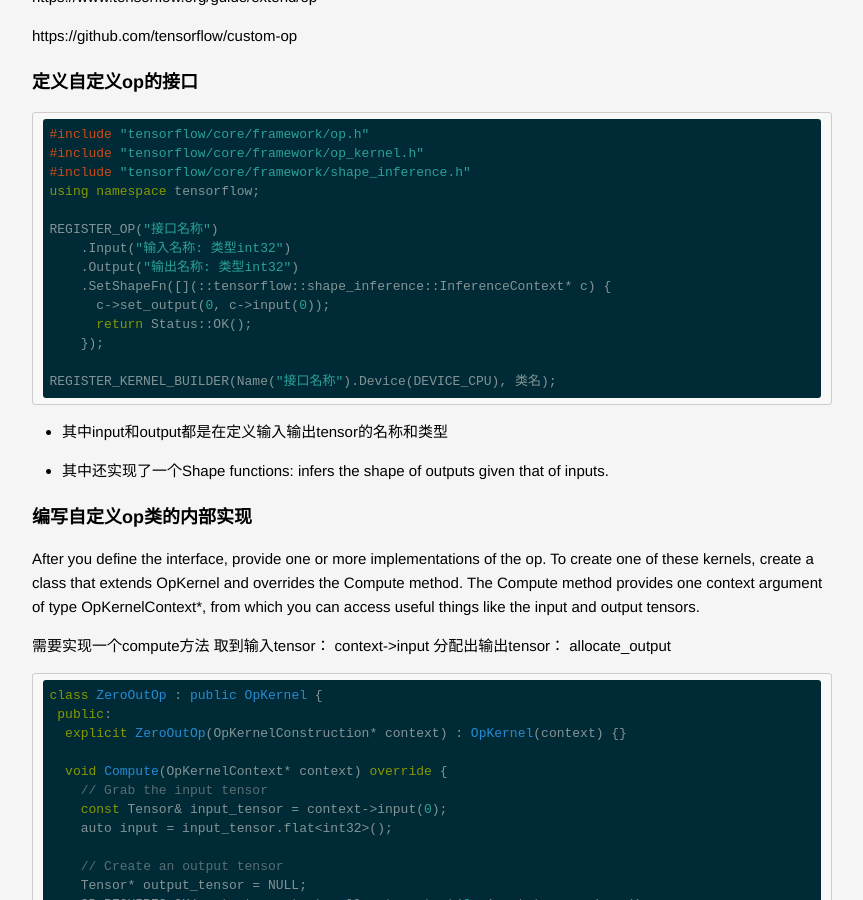
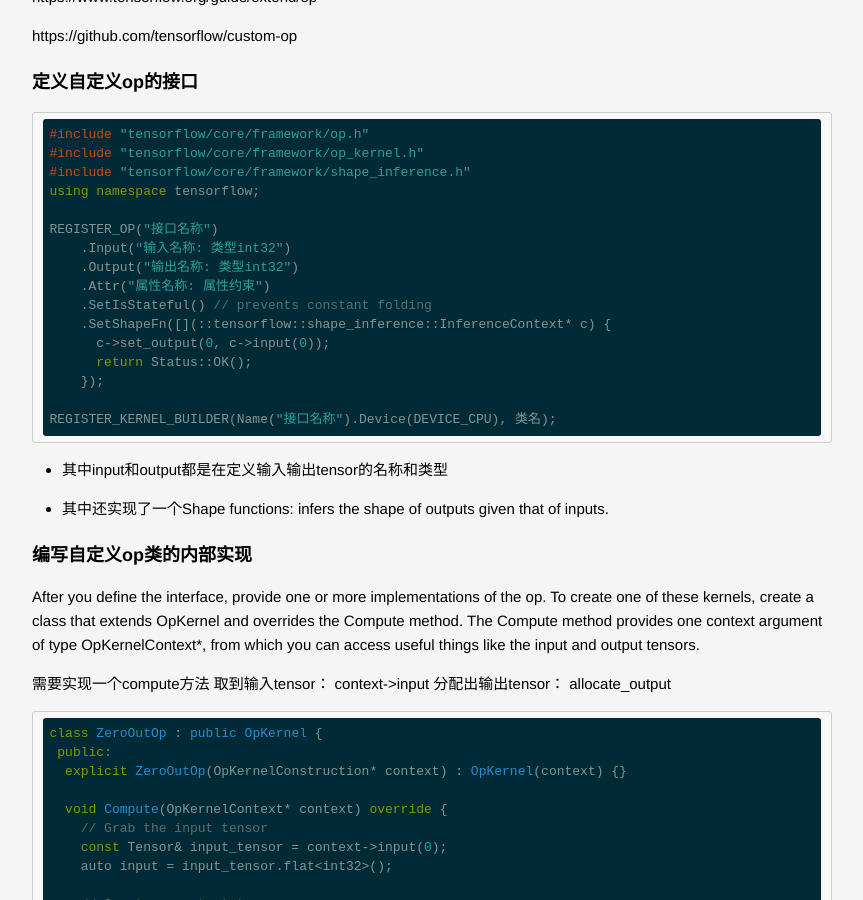
Before and after one commit to lucky521/blog, a Jekyll site: the page built from _posts/ml/2017-10-26-tensorflow.markdown, in a window 1280 px wide and 900 px high, scrolled down 13371 px. Shown: the whole window, without its empty margins (208-1071 px from the left). Built offline with Jekyll 4.4.1, drawn with Linux system fonts in a browser that asks for light colours; some of the changed text lies outside the part shown.

Commit message:
update blog

````diff
--- a/_posts/ml/2017-10-26-tensorflow.markdown
+++ b/_posts/ml/2017-10-26-tensorflow.markdown
@@ -495,6 +495,8 @@
 REGISTER_OP("接口名称")
     .Input("输入名称: 类型int32")
     .Output("输出名称: 类型int32")
+    .Attr("属性名称: 属性约束")
+    .SetIsStateful() // prevents constant folding
     .SetShapeFn([](::tensorflow::shape_inference::InferenceContext* c) {
       c->set_output(0, c->input(0));
       return Status::OK();
@@ -584,6 +586,13 @@
 ```
 
 更多例子：https://www.programcreek.com/python/example/90369/tensorflow.load_op_library
+
+- 这里python方法加载了so之后，对应的方法名如何确定？
+
+REGISTER_KERNEL_BUILDER 和 REGISTER_OP 后面跟的接口名称是"若干个首字母大写的单词"组成的名称，它对应到python之后，接口名称就变为"每个单词全变为小写，单词间以下划线分割"的名称。这应该是swig处理的。
+
+
+
 
 ### Dataset ops
 
--- a/_posts/ml/2019-05-21-ML-System.markdown
+++ b/_posts/ml/2019-05-21-ML-System.markdown
@@ -146,7 +146,7 @@
 - https://github.com/tensorflow/serving
 
 
-完整方案
+## 完整方案
 - TFX by google : https://github.com/tensorflow/tfx
 - FBLearner Flow by facebook: https://engineering.fb.com/core-data/introducing-fblearner-flow-facebook-s-ai-backbone/
 - Michelangelo by uber: https://eng.uber.com/michelangelo/
````
